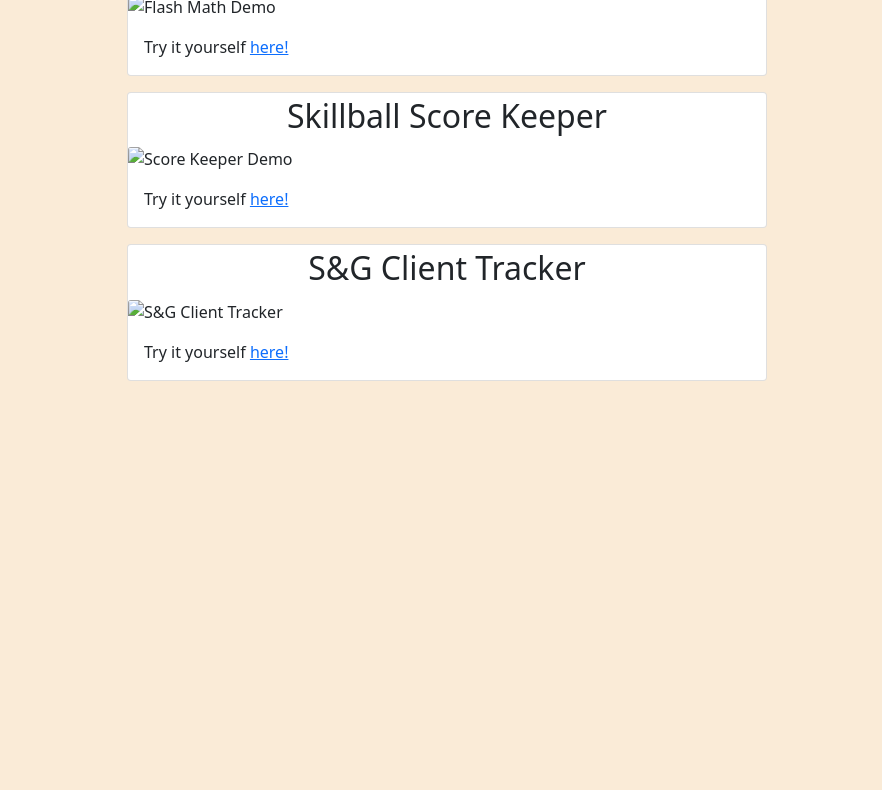
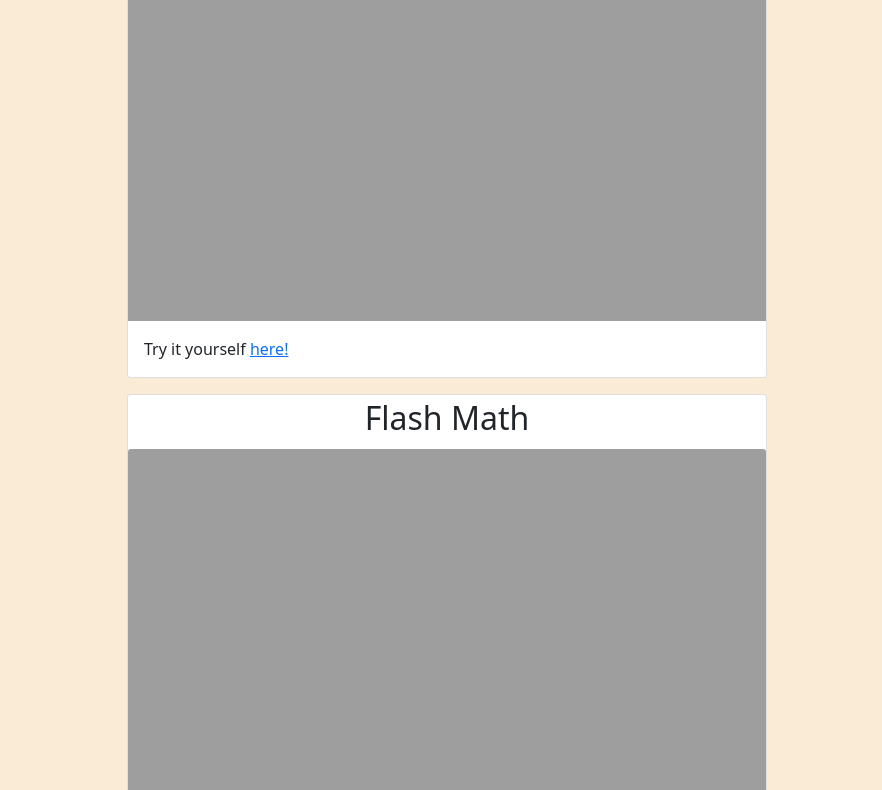
Before and after one commit to sepehrhaj77/MyPortfolio, a plain HTML site: page index.html in a window 1280 px wide. Shown: the part 717-1507 px from the top of the page, without its empty margins (193-1075 px from the left). Before the commit the page ends 1138 px from the top, so only its background shows below. Drawn offline with nearby package versions, Linux system fonts and the light colour scheme; the site is published under a folder, as on GitHub Pages, so addresses that start at the root find nothing.

Commit message:
trying to fix images

```diff
--- a/index.html
+++ b/index.html
@@ -30,7 +30,7 @@
 
         <div class="card mx-auto my-3" style="width: 50%">
             <h2 class="card-title p-1 mx-auto">YelpCamp</h2>
-            <img class="card-img-top" src="/projectDemoGifs/YelpCampDemoGif.gif" alt="Yelp Camp Demo" />
+            <img class="card-img-top" src="projectDemoGifs/YelpCampDemoGif.gif" alt="Yelp Camp Demo" />
             <div class="card-body">
                 <p class="card-text">Try it yourself <a href="https://camp-yelp.herokuapp.com" target="_blank">here!</a></p>
             </div>
@@ -38,21 +38,21 @@
 
         <div class="card mx-auto my-3" style="width: 50%">
             <h2 class="card-title p-1 mx-auto">Flash Math</h2>
-            <img class="card-img-top" src="/projectDemoGifs/FlashMathDemoGif.gif" alt="Flash Math Demo" />
+            <img class="card-img-top" src="projectDemoGifs/FlashMathDemoGif.gif" alt="Flash Math Demo" />
             <div class="card-body">
                 <p class="card-text">Try it yourself <a href="https://sepehrhaj77.github.io/FlashMath/" target="_blank">here!</a></p>
             </div>
         </div>
         <div class="card mx-auto my-3" style="width: 50%">
             <h2 class="card-title p-1 mx-auto">Skillball Score Keeper</h2>
-            <img class="card-img-top" src="/projectDemoGifs/ScoreKeeperGif.gif" alt="Score Keeper Demo" />
+            <img class="card-img-top" src="projectDemoGifs/ScoreKeeperGif.gif" alt="Score Keeper Demo" />
             <div class="card-body">
                 <p class="card-text">Try it yourself <a href="https://sepehrhaj77.github.io/SkillBallScoreTracker/" target="_blank">here!</a></p>
             </div>
         </div>
         <div class="card mx-auto mY-3" style="width: 50%">
             <h2 class="card-title p-1 mx-auto">S&G Client Tracker</h2>
-            <img class="card-img-top" src="/projectDemoGifs/SGClientsGif.gif" alt="S&G Client Tracker" />
+            <img class="card-img-top" src="projectDemoGifs/SGClientsGif.gif" alt="S&G Client Tracker" />
             <div class="card-body">
                 <p class="card-text">Try it yourself <a href="https://carpet-clients.herokuapp.com/" target="_blank">here!</a></p>
             </div>
```
